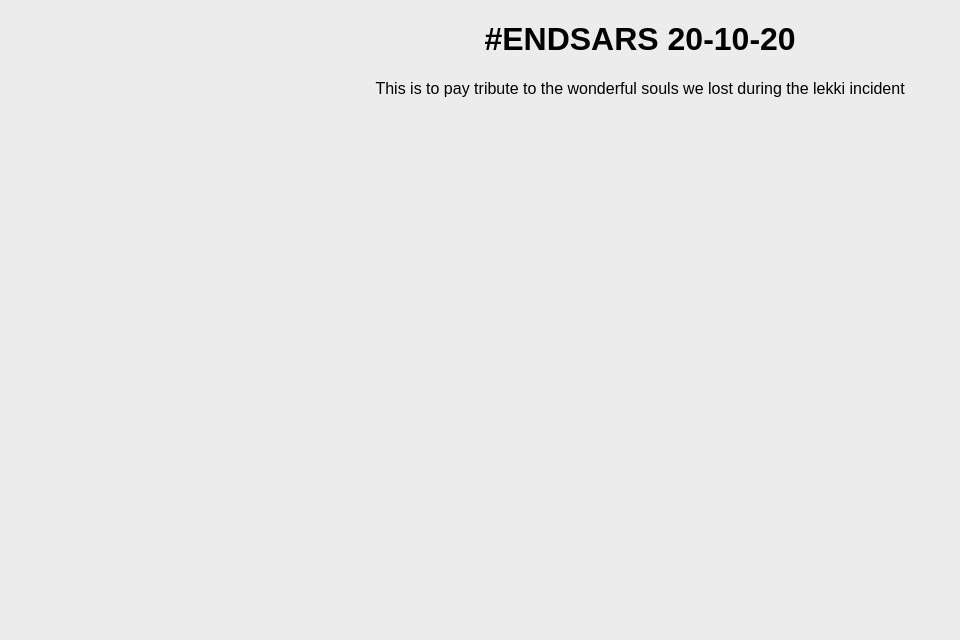
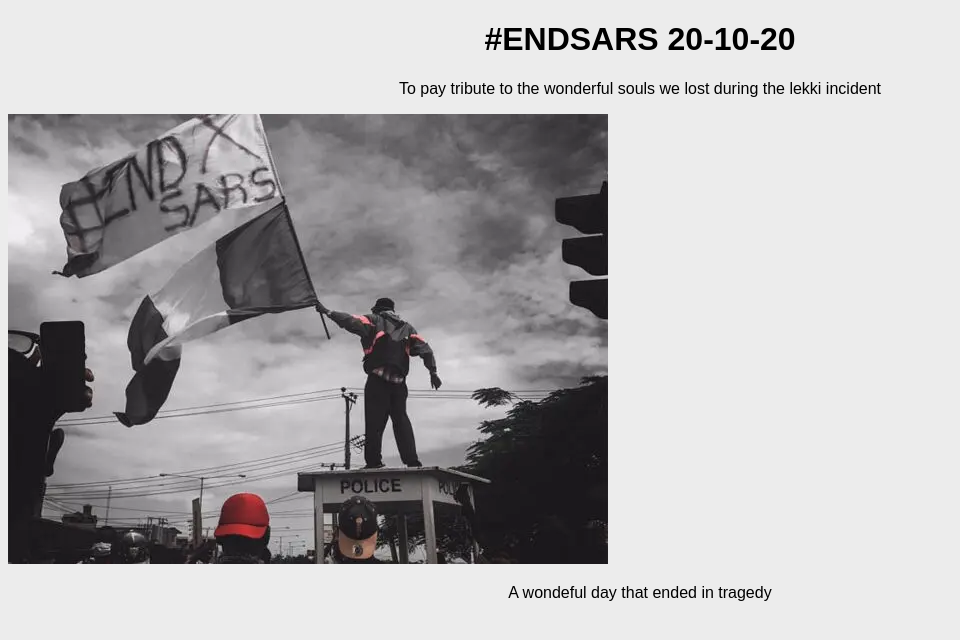
Before and after one commit to Ayolowo/Tribute-Page, a plain HTML site: page index.html in a window 1280 px wide. Shown: the whole page, without its empty margins (0-960 px from the left). Drawn offline with Linux system fonts and the light colour scheme.

Commit message:
Added a picture and an image caption, this helps highlight what the tribute page is about

```diff
--- a/index.html
+++ b/index.html
@@ -5,10 +5,13 @@
   <link rel="stylesheet" href="styles.css">
   <meta charset="UTF-8">
   <meta name="viewport" content="width=device-width, initial-scale=1.0">
-  <main>
   <body>
-    <h1>#ENDSARS 20-10-20</h1>
-    <p>This is to pay tribute to the wonderful souls we lost during the lekki incident</p>
+    <main id="main">
+    <h1 id="title">#ENDSARS 20-10-20</h1>
+    <p>To pay tribute to the wonderful souls we lost during the lekki incident</p>
+    <div id="img-div">
+      <img src="ENDSARS-7-edited.webp" id="image" alt="picture"><p id="image-caption">A wondeful day that ended in tragedy</p>
+    </div>
+    </main>
   </body>
-  </main>
 </html>
--- a/styles.css
+++ b/styles.css
@@ -6,3 +6,7 @@ h1, p{
   body{
     background-color: rgb(236, 236, 236);
   }
+
+  img-div{
+    position: center;
+  }
```
Also changed, not shown: ENDSARS-7-edited.webp (added).
